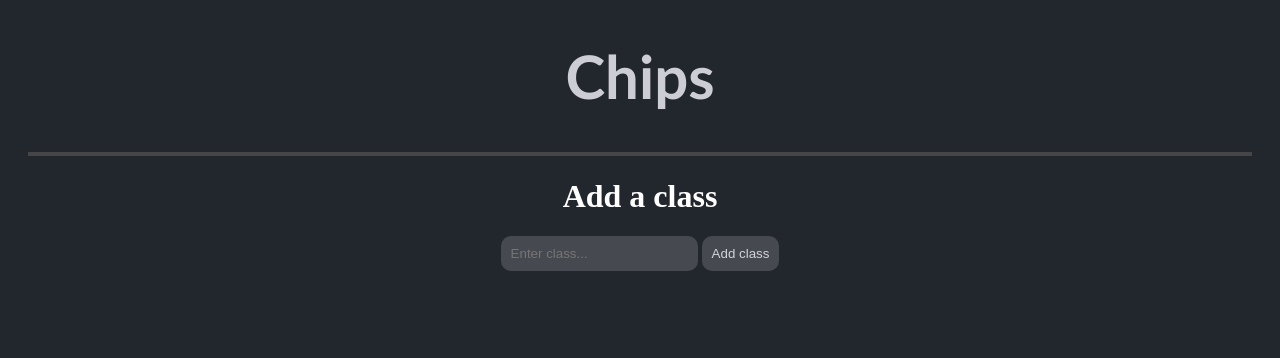
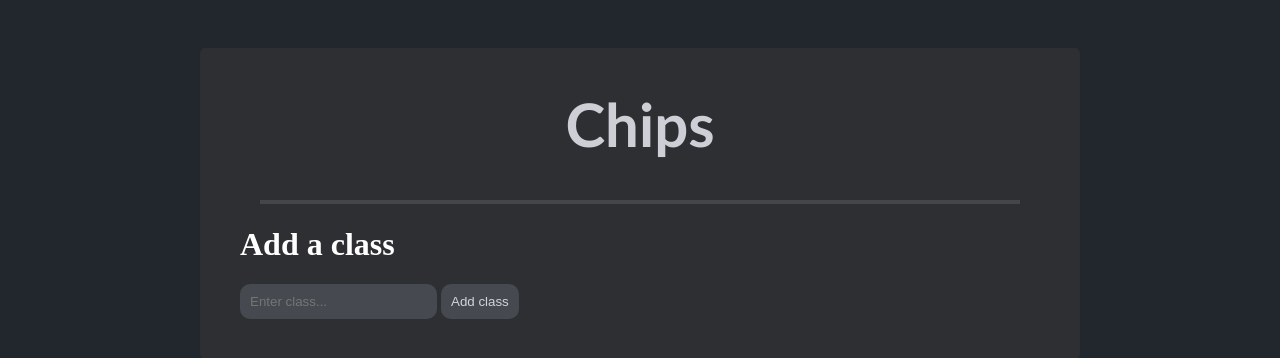
Before and after one commit to PugsRDubs/islandhacks25, a SvelteKit app: page / in a window 1280 px wide. Shown: the top 358 px of the page. Built offline with nearby package versions, Linux system fonts and the light colour scheme.

Commit message:
Update layout

```diff
--- a/src/routes/+layout.svelte
+++ b/src/routes/+layout.svelte
@@ -8,27 +8,39 @@
 	<link rel="icon" href={favicon} />
 </svelte:head>
 
-<h1>Chips</h1>
+<div class ="center">
+	<div class="main">
+		<h1>Chips</h1>
 
-{@render children()}
+		{@render children()}
+	</div>
+</div>
+
+
 
 
 <style>
 	:global(body) {
 		background-color: rgba(34, 39, 46, 1);
-		text-align: center;
 		color:white
 	}
 	h1{
+		margin-top: 0px;
 		text-align: center;
 		font-family: 'Gill Sans', 'Gill Sans MT', 'Calibri', 'Trebuchet MS', sans-serif;
 		font-size: 60px;
 		color: rgba(235, 235, 243, 0.85);
 	}
-	div {
+	.center {
+		display: flex;
+		justify-content: center;
+	}
+	.main {
+		width: 800px;
 		margin: 40px;
+		padding: 40px;
 		background-color: rgb(45, 47, 50);
-		border-style: solid;
+		border-style: none;
 		border-width: 5px;
 		border-radius: 5px;
 		border-color:rgb(70, 70, 72);
--- a/src/routes/Class.svelte
+++ b/src/routes/Class.svelte
@@ -43,6 +43,7 @@
 <span>:</span>
 <input bind:value={taskMinutes} type="number" placeholder="MM" min="0" max="59">
 <button onclick={add_timer}>Add task</button>
+<br>
 
 {#each timers as timer, i}
     <Timer {timer} destroyTimer={() => timers.splice(i, 1)} />
--- a/src/routes/Timer.svelte
+++ b/src/routes/Timer.svelte
@@ -56,3 +56,9 @@
 {/if}
 <button onclick={destroyTimer}>Finished</button>
 <br>
+
+<style>
+    button {
+        margin-top: 10px;
+    }
+</style>
```
